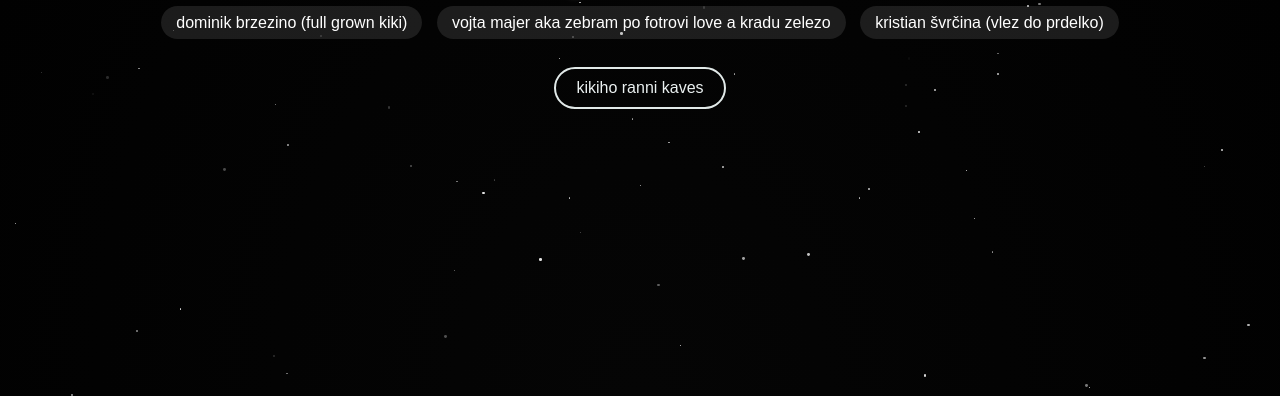
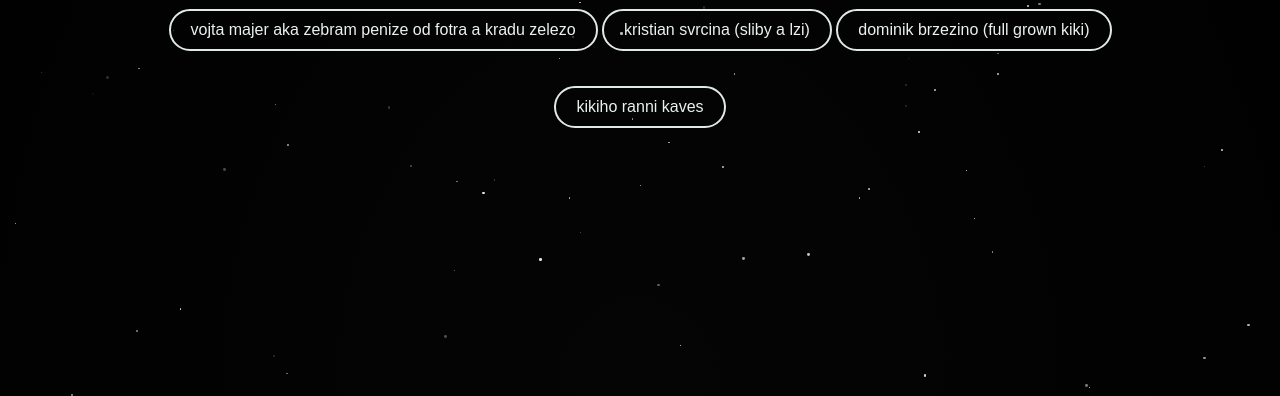
Before and after one commit to tisicctyristapadesat/site, a plain HTML site: page index.html in a window 1280 px wide. Shown: the part 404-800 px from the top of the page. Drawn offline with Linux system fonts and the light colour scheme.

Commit message:
cigan pull

```diff
--- a/index.html
+++ b/index.html
@@ -11,9 +11,9 @@
     <div class="content">
         <h1>tomik kubala je hodny cerny hoch co nema na parno</h1>
         <div class="tags">
-            <span>dominik brzezino (full grown kiki)</span>
-            <span>vojta majer aka zebram po fotrovi love a kradu zelezo</span>
-            <span>kristian švrčina (vlez do prdelko)</span>
+            <a href="https://www.instagram.com/majervojta_/" class="github" target="_blank">vojta majer aka zebram penize od fotra a kradu zelezo</a>
+            <a href="https://www.instagram.com/kristian_svrcina77/" class="github" target="_blank">kristian svrcina (sliby a lzi)</a>
+                <a href="https://www.instagram.com/__domiinn__/" class="github" target="_blank">dominik brzezino (full grown kiki)</a>
         </div>
         <a href="https://youtube.com/shorts/h54c7QFlWuE/" class="github" target="_blank">kikiho ranni kaves</a>
     </div>
```
